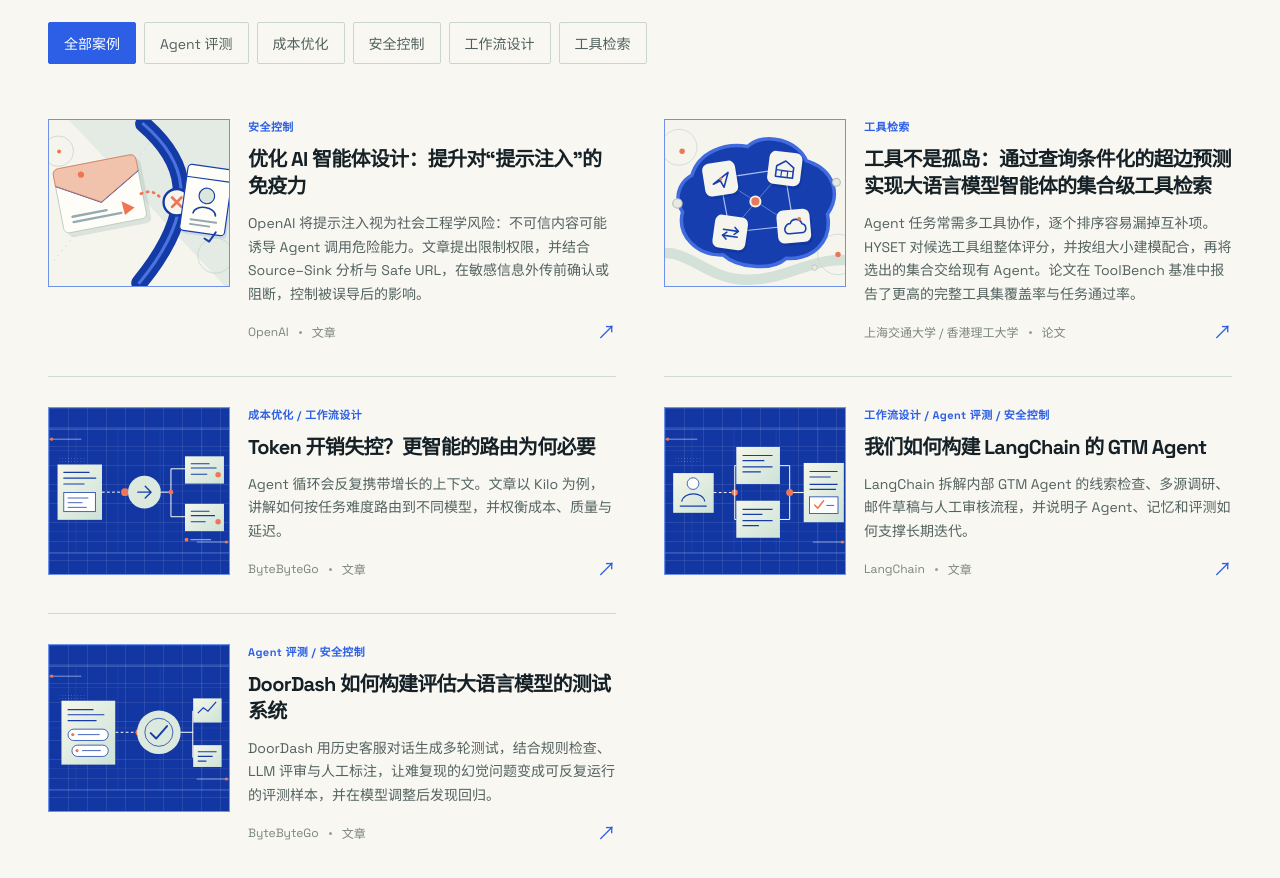
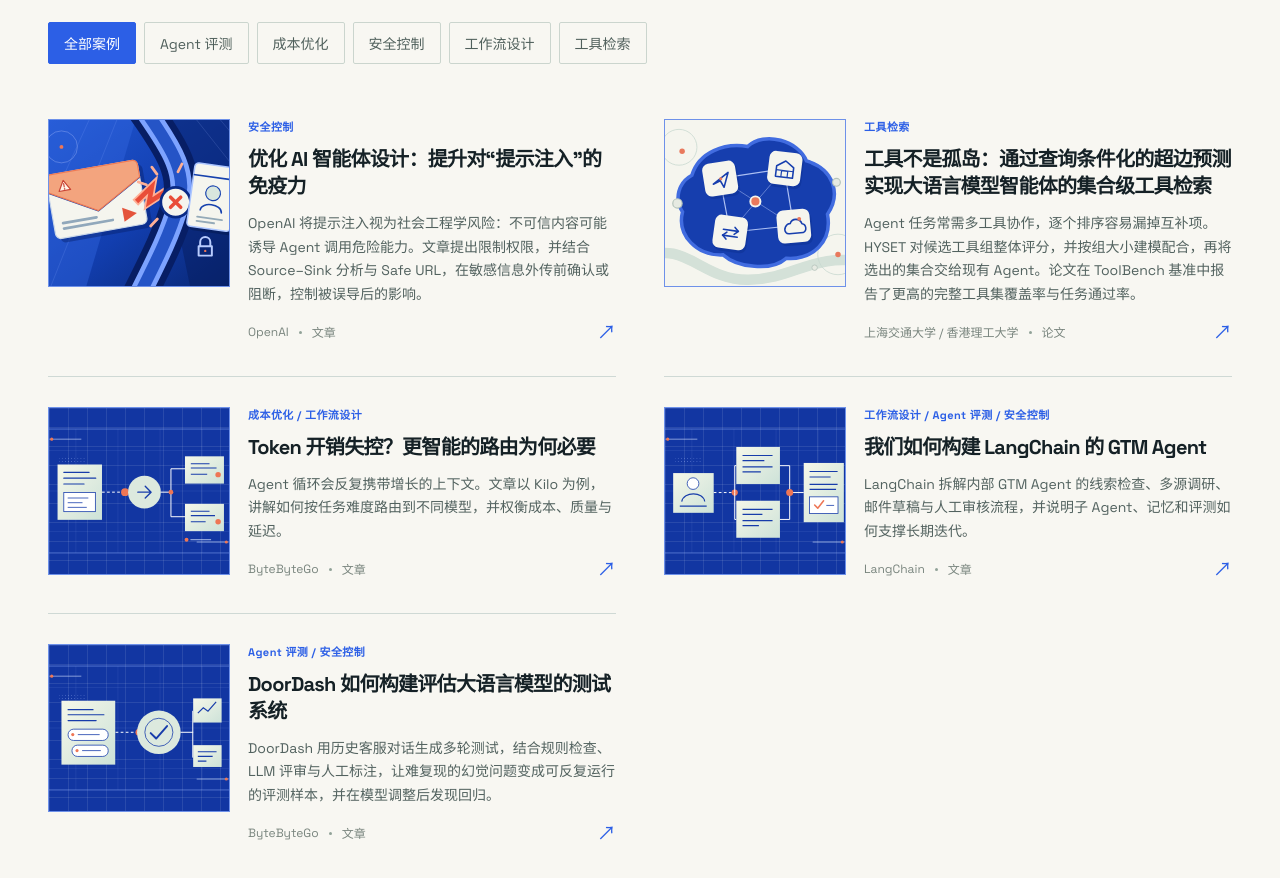
Before and after one commit to woaicat/personal, a Next.js app: page /zero-to-one/practice-cases in a window 1280 px wide. Shown: the part 900-1778 px from the top of the page. Built offline with nearby package versions, Linux system fonts and the light colour scheme; no server answers.

Commit message:
Strengthen prompt injection card artwork

```diff
--- a/components/practice-cases/PromptInjectionArtwork.tsx
+++ b/components/practice-cases/PromptInjectionArtwork.tsx
@@ -1,39 +1,54 @@
-// 外部邮件是攻击源，受权限边界保护的资料是潜在的危险操作目标。
+// 用强烈的攻击轨迹与权限边界，表现外部邮件试图诱导 Agent 触及敏感资料。
 export default function PromptInjectionArtwork() {
   return (
-    <svg viewBox="0 0 540 426" preserveAspectRatio="xMidYMid slice" role="img" aria-label="伪装邮件中的橙色路径被蓝色权限边界挡住，无法触及右侧的敏感资料">
-      <rect width="540" height="426" fill="#f5f5ee" />
-      <path d="M0 0H540V426H490L90 0Z" fill="#e4ebe5" />
-      <path d="M51 362L301 53" stroke="#c8d7d2" strokeWidth="2" strokeDasharray="5 11" />
-      <circle cx="63" cy="80" r="39" fill="none" stroke="#c4d4ce" strokeWidth="2" />
-      <circle cx="466" cy="348" r="45" fill="none" stroke="#c4d4ce" strokeWidth="2" />
-      <circle cx="65" cy="81" r="5" fill="#ee7655" />
+    <svg viewBox="0 0 540 426" preserveAspectRatio="xMidYMid slice" role="img" aria-label="带警示标记的恶意邮件发出橙色攻击路径，在触及敏感资料前被蓝色权限边界拦截">
+      <defs>
+        <linearGradient id="prompt-injection-blue" x1="0" y1="0" x2="1" y2="1">
+          <stop stopColor="#2158d4" />
+          <stop offset=".55" stopColor="#123eaf" />
+          <stop offset="1" stopColor="#08256f" />
+        </linearGradient>
+      </defs>
+      <rect width="540" height="426" fill="url(#prompt-injection-blue)" />
+      <path d="M0 0H261L135 426H0Z" fill="#3267df" opacity=".42" />
+      <path d="M313 0H540V426H401Z" fill="#071d61" opacity=".52" />
+      <path d="M-25 365L142 0M44 426L213 0" stroke="#8cadff" strokeWidth="2" opacity=".22" />
+      <path d="M418 0L540 154M479 0L540 73" stroke="#a5bdff" strokeWidth="2" opacity=".2" />
+      <circle cx="71" cy="69" r="41" fill="none" stroke="#b7c9ff" strokeWidth="2" opacity=".42" />
+      <circle cx="71" cy="69" r="5" fill="#ee7655" />
 
-      <g transform="translate(62 105) rotate(-11 112 87)">
-        <rect x="10" y="13" width="216" height="167" rx="13" fill="#90a9a5" opacity=".25" />
-        <rect width="216" height="167" rx="13" fill="#fffdf8" stroke="#b4c6bc" strokeWidth="2" />
-        <path d="M0 43L108 105L216 43" fill="none" stroke="#173eab" strokeWidth="4" strokeLinejoin="round" />
-        <path d="M0 43V16Q0 0 16 0H200Q216 0 216 16V43L108 105Z" fill="#f2c3ac" stroke="#d8795c" strokeWidth="2" />
-        <path d="M28 128H117M28 142H153" stroke="#94aab3" strokeWidth="6" strokeLinecap="round" />
-        <path d="M159 113L189 135L161 149Z" fill="#ee7655" />
-        <circle cx="70" cy="26" r="8" fill="#ee7655" />
+      <g transform="translate(42 121) rotate(-10 119 83)">
+        <rect x="11" y="12" width="238" height="166" rx="14" fill="#061e68" opacity=".42" />
+        <rect width="238" height="166" rx="14" fill="#f5f5ee" stroke="#cad7e8" strokeWidth="3" />
+        <path d="M0 45L119 112L238 45" fill="none" stroke="#1641ad" strokeWidth="5" strokeLinejoin="round" />
+        <path d="M0 45V15Q0 0 15 0H223Q238 0 238 15V45L119 112Z" fill="#f3a47e" stroke="#f07a53" strokeWidth="3" />
+        <path d="M24 128H111M24 142H151" stroke="#91a8bb" strokeWidth="7" strokeLinecap="round" />
+        <path d="M180 115L215 135L180 152Z" fill="#e4543c" />
+        <path d="M43 20L58 46H28Z" fill="#fff3e8" stroke="#c94233" strokeWidth="3" strokeLinejoin="round" />
+        <path d="M43 28V37" stroke="#c94233" strokeWidth="3" strokeLinecap="round" />
+        <circle cx="43" cy="42" r="2" fill="#c94233" />
       </g>
 
-      <path d="M275 189C301 179 308 185 326 199" fill="none" stroke="#ee7655" strokeWidth="7" strokeLinecap="round" strokeDasharray="3 13" />
-      <path d="M281 10C355 74 388 141 375 215C365 284 323 355 271 418" fill="none" stroke="#143ba5" strokeWidth="42" strokeLinecap="round" />
-      <path d="M281 10C355 74 388 141 375 215C365 284 323 355 271 418" fill="none" stroke="#4a73e0" strokeWidth="8" strokeLinecap="round" />
-      <circle cx="367" cy="211" r="34" fill="#f5f5ee" stroke="#143ba5" strokeWidth="6" />
-      <path d="M355 199L379 223M379 199L355 223" stroke="#ee7655" strokeWidth="7" strokeLinecap="round" />
+      <path d="M268 205L303 171L296 211L331 188" fill="none" stroke="#ffb096" strokeWidth="21" strokeLinejoin="miter" strokeLinecap="square" />
+      <path d="M268 205L303 171L296 211L331 188" fill="none" stroke="#e94d38" strokeWidth="12" strokeLinejoin="miter" strokeLinecap="square" />
+      <path d="M282 -30C358 77 396 142 371 218C347 300 313 364 267 457" fill="none" stroke="#071e65" strokeWidth="89" strokeLinecap="round" />
+      <path d="M282 -30C358 77 396 142 371 218C347 300 313 364 267 457" fill="none" stroke="#7da3ff" strokeWidth="55" strokeLinecap="round" />
+      <path d="M282 -30C358 77 396 142 371 218C347 300 313 364 267 457" fill="none" stroke="#2554c6" strokeWidth="31" strokeLinecap="round" />
 
-      <g transform="translate(385 120) rotate(8 59 83)">
-        <rect x="6" y="7" width="116" height="171" rx="10" fill="#a7bce3" opacity=".4" />
-        <rect width="116" height="171" rx="10" fill="#fffdf8" stroke="#173eab" strokeWidth="3" />
-        <path d="M0 32H116" stroke="#173eab" strokeWidth="3" />
-        <circle cx="58" cy="75" r="20" fill="#dbe6dc" stroke="#173eab" strokeWidth="3" />
-        <path d="M29 123C31 99 85 99 87 123" fill="none" stroke="#173eab" strokeWidth="4" strokeLinecap="round" />
-        <path d="M25 140H91M25 152H75" stroke="#95a8b0" strokeWidth="5" strokeLinecap="round" />
+      <path d="M316 139L303 121M289 166L268 159M317 254L300 272M370 133L380 113" stroke="#ffb096" strokeWidth="7" strokeLinecap="round" />
+      <circle cx="364" cy="211" r="38" fill="#f5f5ee" stroke="#092a85" strokeWidth="7" />
+      <path d="M351 198L377 224M377 198L351 224" stroke="#e94d38" strokeWidth="9" strokeLinecap="round" />
+
+      <g transform="translate(403 116) rotate(8 56 80)">
+        <rect x="8" y="9" width="112" height="164" rx="10" fill="#05194f" opacity=".5" />
+        <rect width="112" height="164" rx="10" fill="#f5f5ee" stroke="#abc5ff" strokeWidth="4" />
+        <path d="M0 31H112" stroke="#1641ad" strokeWidth="4" />
+        <circle cx="56" cy="72" r="19" fill="#d8e6de" stroke="#1641ad" strokeWidth="3" />
+        <path d="M29 119C30 96 82 96 84 119" fill="none" stroke="#1641ad" strokeWidth="4" strokeLinecap="round" />
+        <path d="M24 137H88M24 148H69" stroke="#94aab8" strokeWidth="5" strokeLinecap="round" />
       </g>
-      <path d="M438 304L450 312L467 288" fill="none" stroke="#173eab" strokeWidth="5" strokeLinecap="round" strokeLinejoin="round" />
+      <path d="M427 324V313A13 13 0 0 1 453 313V324M423 324H457V348H423Z" fill="none" stroke="#b9cdff" strokeWidth="5" strokeLinejoin="round" />
+      <circle cx="440" cy="336" r="3" fill="#ee7655" />
     </svg>
   );
 }
```
